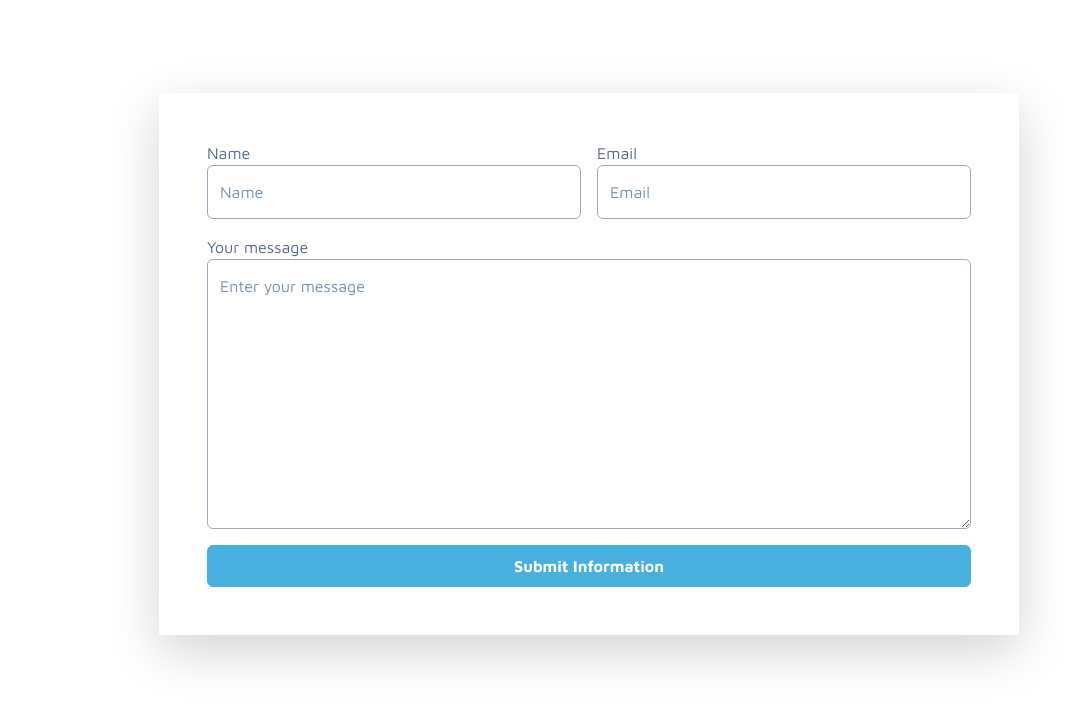
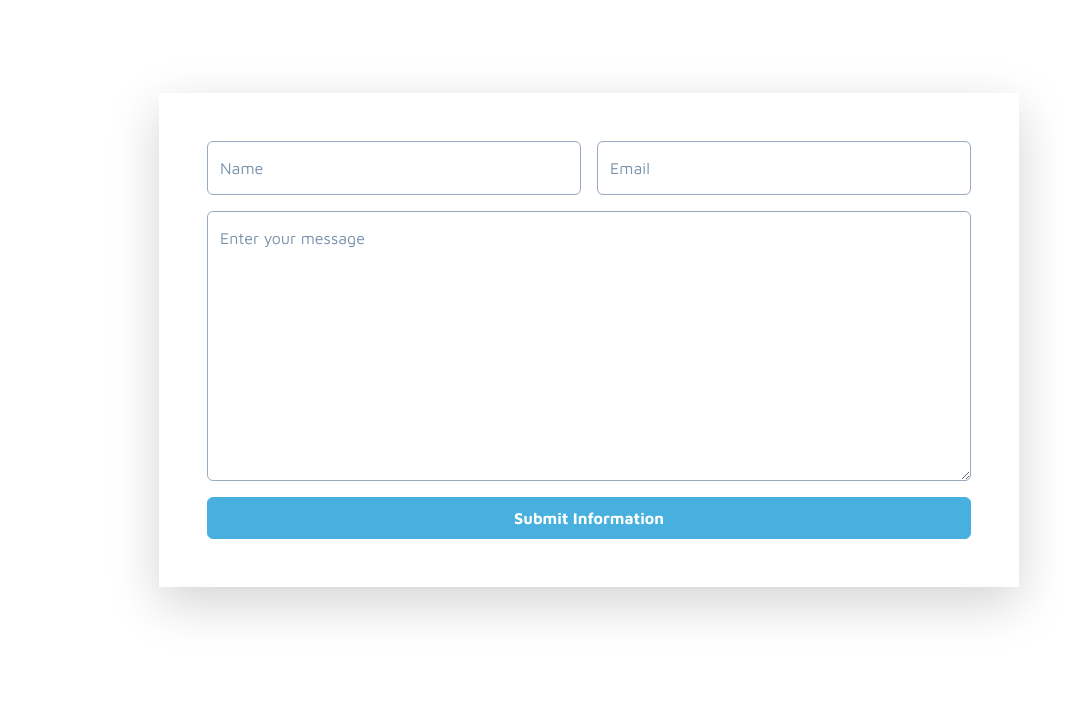
Before and after one commit to deloachtech/deloachtech-com, a plain HTML site: page contact.html in a window 1280 px wide. Shown: the part 243-948 px from the top of the page, without its empty margins (51-1116 px from the left). After the commit the page ends 926 px from the top, so only its background shows below. Drawn offline with nearby package versions, Linux system fonts and the light colour scheme.

Commit message:
removed contact form labels

```diff
--- a/contact.html
+++ b/contact.html
@@ -93,16 +93,16 @@
 					<!-- <h3 class="text-center mb-4">Contact Form</h3> -->
 					<div class="row g-3">
 						<div class="col-md-6">
-							<label class="sr-only" for="name">Name</label>
+							<!-- <label class="sr-only" for="name">Name</label> -->
 							<input type="text" class="form-control" id="name" name="name" placeholder="Name">
 						</div>
 						<div class="col-md-6">
-							<label class="sr-only" for="email">Email</label>
+							<!-- <label class="sr-only" for="email">Email</label> -->
 							<input type="email" class="form-control" id="email" name="email" placeholder="Email">
 							<div class="invalid-feedback"></div>
 						</div>
 						<div class="col-12">
-							<label class="sr-only" for="message">Your message</label>
+							<!-- <label class="sr-only" for="message">Your message</label> -->
 							<textarea class="form-control" id="message" name="message" placeholder="Enter your message"
 								rows="10"></textarea>
 							<div class="invalid-feedback"></div>
@@ -147,7 +147,7 @@
 
 			try {
 
-				const response = await axios.post('https://api.bootstrap.com/v1/app/contact', data, {
+				const response = await axios.post('https://api.backstack.com/v1/app/contact', data, {
 					headers: {
 						'Authorization': 'demo'
 					}
```
